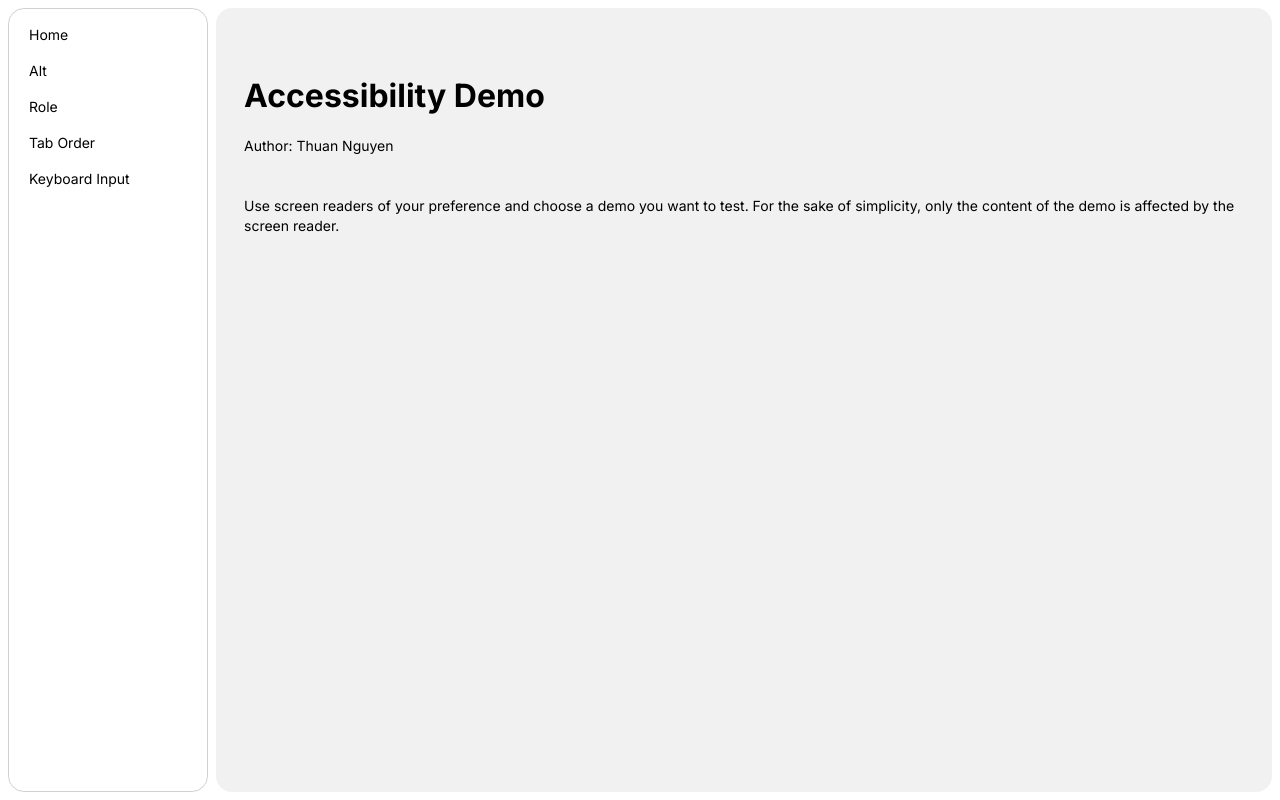
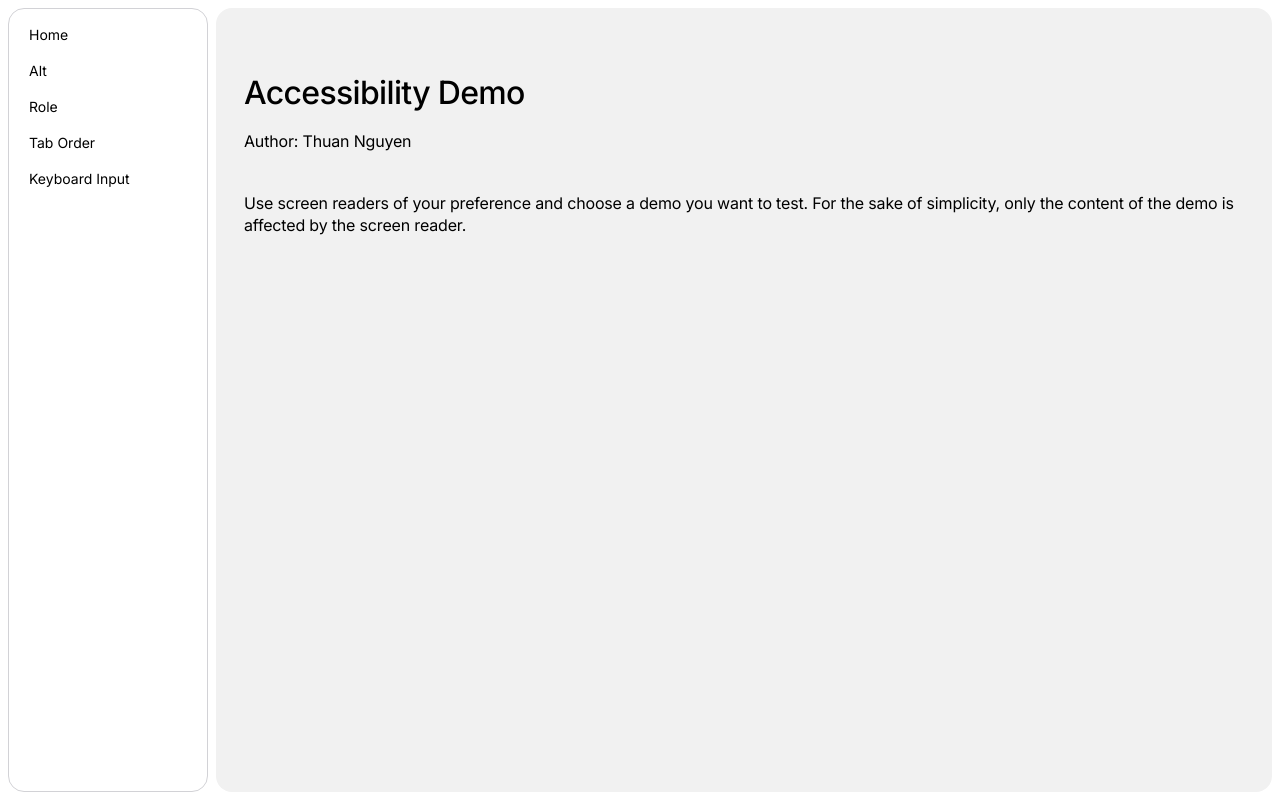
Before and after one commit to thuannguyen13/accessibility-demo, a React (Create React App) app: page / in a window 1280 px wide. Built offline with nearby package versions, Linux system fonts and the light colour scheme.

Commit message:
Fix bugs

```diff
--- a/src/components/Box/Box.scss
+++ b/src/components/Box/Box.scss
@@ -5,7 +5,7 @@
     background-color: $N0;
     border: 1px solid $N20;
     padding: 16px;
-    border-radius: 8px;
+    border-radius: 16px;
     flex: 1 1 0;
     gap: 16px;
 
--- a/src/components/Section/Section.js
+++ b/src/components/Section/Section.js
@@ -2,5 +2,5 @@ import React from "react";
 import "./Section.scss";
 
 export default function Section({ vertical = false, children }) {
-    return <section className={`section ${vertical && "vertical"}`}>{children}</section>;
+    return <section className={`section ${vertical ? "vertical" : ""}`}>{children}</section>;
 }
--- a/src/components/Section/Section.scss
+++ b/src/components/Section/Section.scss
@@ -3,7 +3,7 @@
 .section {
     width: 100%;
     display: flex;
-    gap: 16px;
+    gap: 8px;
     margin-top: 40px;
 
     &.vertical {
--- a/src/routes/TabOrder.js
+++ b/src/routes/TabOrder.js
@@ -30,7 +30,7 @@ export default function TabOrder() {
 
             <Section>
                 <Box title="Normal order">
-                    <div className="vertical-reverse">
+                    <div className="vertical">
                         <Button tabIndex="1" label="Button 1" />
                         <Button tabIndex="1" label="Button 2" />
                         <Button tabIndex="1" label="Button 3" />
--- a/src/styles/_reset.scss
+++ b/src/styles/_reset.scss
@@ -3,6 +3,8 @@
 *:after {
     box-sizing: border-box;
     outline: 0;
+    -webkit-font-smoothing: antialiased;
+    -moz-osx-font-smoothing: grayscale;
 }
 /*! normalize.css v8.0.1 | MIT License | github.com/necolas/normalize.css */
 
--- a/src/styles/_typography.scss
+++ b/src/styles/_typography.scss
@@ -1,9 +1,9 @@
 h1,
 .h1 {
     font-size: 32px;
-    line-height: 48px;
-    letter-spacing: -0.3;
-    font-weight: 700;
+    letter-spacing: -0.021em;
+    line-height: 42px;
+    font-weight: 500;
     & + h1,
     .h1 {
         margin-top: 24px;
@@ -14,8 +14,8 @@ h2,
 .h2 {
     font-size: 24px;
     line-height: 36px;
-    letter-spacing: -0.25;
-    font-weight: 700;
+    letter-spacing: -0.25px;
+    font-weight: 500;
     & + h2,
     .h2 {
         margin-top: 24px;
@@ -26,18 +26,31 @@ h3,
 .h3 {
     font-size: 20px;
     line-height: 32px;
-    letter-spacing: -0.2;
-    font-weight: 700;
+    letter-spacing: -0.2px;
+    font-weight: 500;
     & + h3,
     .h3 {
         margin-top: 24px;
     }
 }
 
+h4,
+.h4 {
+    font-size: 18px;
+    letter-spacing: -0.014em;
+    line-height: 25px;
+    font-weight: 500;
+    & + h4,
+    .h4 {
+        margin-top: 24px;
+    }
+}
+
 p,
 .body {
-    font-size: 14px;
-    line-height: 20px;
+    font-size: 16px;
+    letter-spacing: -0.011em;
+    line-height: 22px;
     margin-top: 16px;
 
     &.no-margin {
--- a/src/styles/style.scss
+++ b/src/styles/style.scss
@@ -81,6 +81,13 @@ ul {
     }
 }
 
+.vertical {
+    display: flex;
+    flex-direction: column;
+    gap: 8px;
+    align-items: flex-start;
+}
+
 .vertical-reverse {
     display: flex;
     flex-direction: column-reverse;
```
